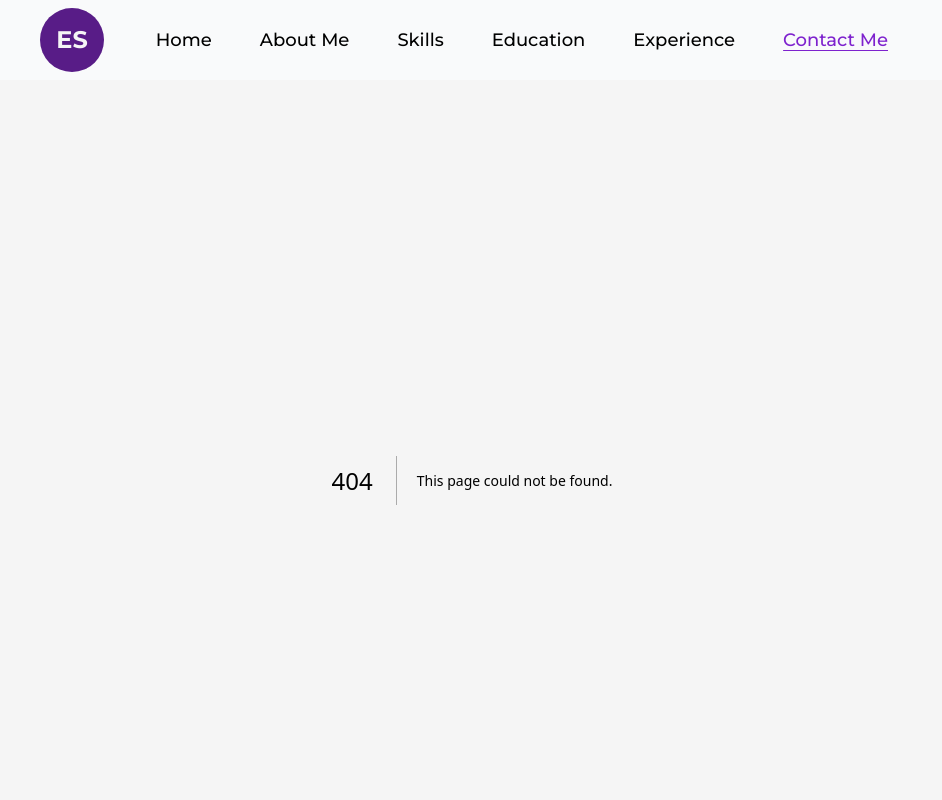
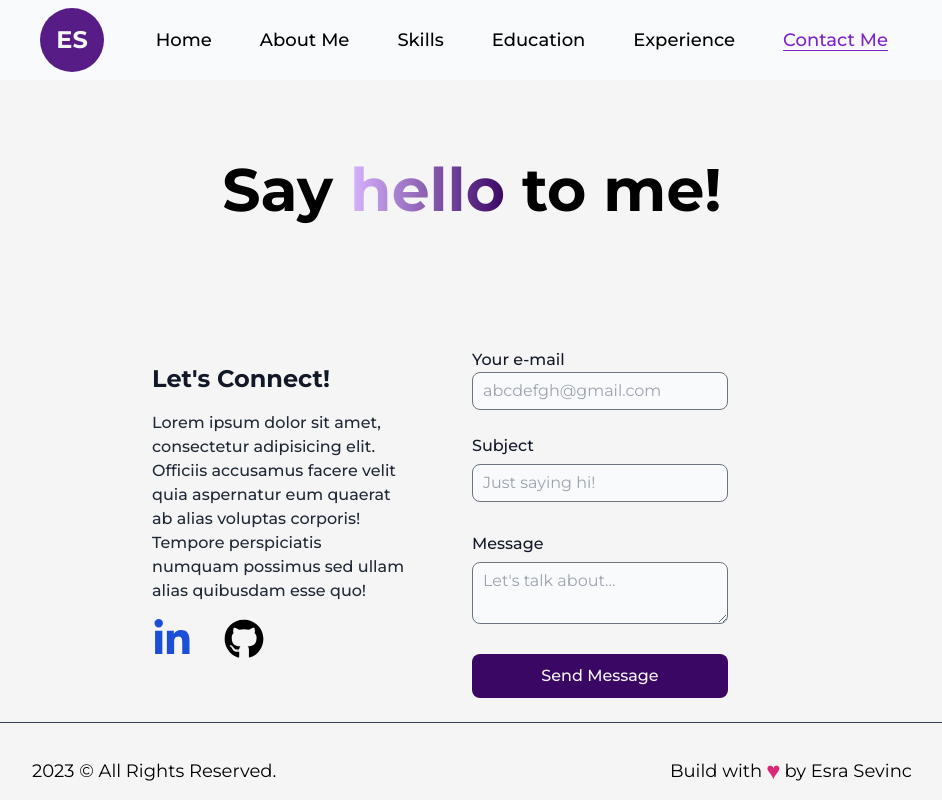
Before and after one commit to esrasevinc/portfolio-next-app, a Next.js app: page /contact in a window 1280 px wide. Before the commit this address had no page. Shown: the top 800 px of the page, without its empty margins (168-1110 px from the left). Built offline with nearby package versions, Linux system fonts and the light colour scheme.

Commit message:
contact me page

```diff
--- /dev/null
+++ b/app/components/ContactMe.tsx
@@ -0,0 +1,90 @@
+'use client';
+
+import Link from 'next/link'
+import React from 'react'
+import { FaLinkedinIn } from "react-icons/fa";
+import { FaGithub } from "react-icons/fa";
+import { motion } from 'framer-motion'
+
+const ContactMe = () => {
+
+    const quote = {
+        initial: {
+          opacity: 0.05
+        },
+        animate: {
+          opacity:1,
+          transition: {
+            delay: 0.5
+          }
+        }
+      }
+
+  return (
+    <div className='flex flex-col min-h-[80vh] px-80 items-center w-full'>
+    <div className='pt-20'>
+      <motion.h1 className='text-6xl text-center font-bold items-center' variants={quote} initial='initial' animate='animate'>
+           Say <span className='bg-gradient-to-r from-purple-300 to-purple-950 text-transparent bg-clip-text'>hello</span> to me!
+      </motion.h1>
+      </div>
+      <div className='flex w-full items-center justify-between'>
+        <div className='w-1/2'>
+            <div className='flex flex-col w-[80%]'>
+                <h5 className='text-2xl font-bold text-gray-900 pt-20'>Let's Connect!</h5>
+                <motion.p className='font-medium text-gray-800 pt-4' initial={{y:50}} whileInView={{y:0}} transition={{duration:0.5, type:'spring'}}>Lorem ipsum dolor sit amet, consectetur adipisicing elit. Officiis accusamus facere velit quia aspernatur eum quaerat ab alias voluptas corporis! Tempore perspiciatis numquam possimus sed ullam alias quibusdam esse quo!</motion.p>
+                <div className='flex items-start gap-8 pt-4'>
+                    <Link href='https://www.linkedin.com/in/esra-sevin%C3%A7-36436b224/' target={'_blank'}>
+                        <FaLinkedinIn className='w-10 h-10 text-blue-700'/>
+                    </Link>
+                    <Link href='https://github.com/esrasevinc' target={'_blank'}>
+                        <FaGithub className='w-10 h-10'/>
+                    </Link>
+                </div>
+            </div>
+
+        </div>
+
+      <div className='w-1/2'>
+        <form className='flex flex-col w-[80%] pt-32'>
+            <div className='mb-6 flex flex-col'>
+            <label htmlFor='email' className='text-gray-900 font-medium text-base'>Your e-mail</label>
+            <input
+            type='email'
+            id='email'
+            required
+            placeholder='abcdefgh@gmail.com'
+            className='bg-gray-50 border border-gray-500 px-2.5 py-1.5 rounded-lg'/>
+            </div>
+
+            <div className='mb-6 flex flex-col'>
+            <label htmlFor='email' className='text-gray-900 font-medium text-base'>Subject</label>
+            <input
+            type='subject'
+            id='subject'
+            required
+            placeholder='Just saying hi!'
+            className='bg-gray-50 border border-gray-500 px-2.5 py-1.5 my-1.5 rounded-lg'/>
+            </div>
+
+            <div className='mb-6 flex flex-col'>
+            <label htmlFor='email' className='text-gray-900 font-medium text-base'>Message</label>
+            <textarea
+            id='message'
+            required
+            placeholder="Let's talk about..."
+            className='bg-gray-50 border border-gray-500 px-2.5 py-1.5 my-1.5 rounded-lg'/>
+            </div>
+
+            <button
+            type='submit'
+            className='bg-purple-950 hover:bg-purple-800 text-light font-medium rounded-lg py-2.5 px-5 w-full mb-6'
+            >Send Message</button>
+
+        </form>
+      </div>
+      </div>
+    </div>
+  )
+}
+
+export default ContactMe
--- a/app/components/EducationCard.tsx
+++ b/app/components/EducationCard.tsx
@@ -74,11 +74,8 @@ const EducationCard = () => {
             description= 'Lorem ipsum dolor sit amet consectetur adipisicing elit. Amet accusantium quam ad optio! Illum temporibus vitae, sit repudiandae dignissimos assumenda.'
             />
           </ul>
-
         </div>
-
       </div>
-
     </div>
   )
 }
--- /dev/null
+++ b/app/contact/page.tsx
@@ -0,0 +1,12 @@
+import React from 'react'
+import ContactMe from '../components/ContactMe'
+
+const Contact = () => {
+  return (
+    <>
+        <ContactMe />
+    </>
+  )
+}
+
+export default Contact
--- a/app/page.tsx
+++ b/app/page.tsx
@@ -31,9 +31,9 @@ export default function Home() {
               <br />
               I'm a <span className='bg-gradient-to-r from-purple-300 to-purple-950 text-transparent bg-clip-text'>software engineer.</span>
             </motion.h1>
-            <p className='text-lg font-medium mt-4'>
+            <motion.p className='text-lg font-medium mt-4' initial={{y:50}} whileInView={{y:0}} transition={{duration:0.5, type:'spring'}}>
                 I am a junior software engineer. Lorem ipsum dolor sit amet, consectetur adipisicing elit. Est non nostrum minima ipsam quasi, aspernatur repellendus rem voluptatum, sapiente aliquam tempore? Alias quasi earum minima mollitia modi aliquid, expedita inventore.
-            </p>
+            </motion.p>
             <div className='flex items-center'>
               <Link
               href='/'
```
